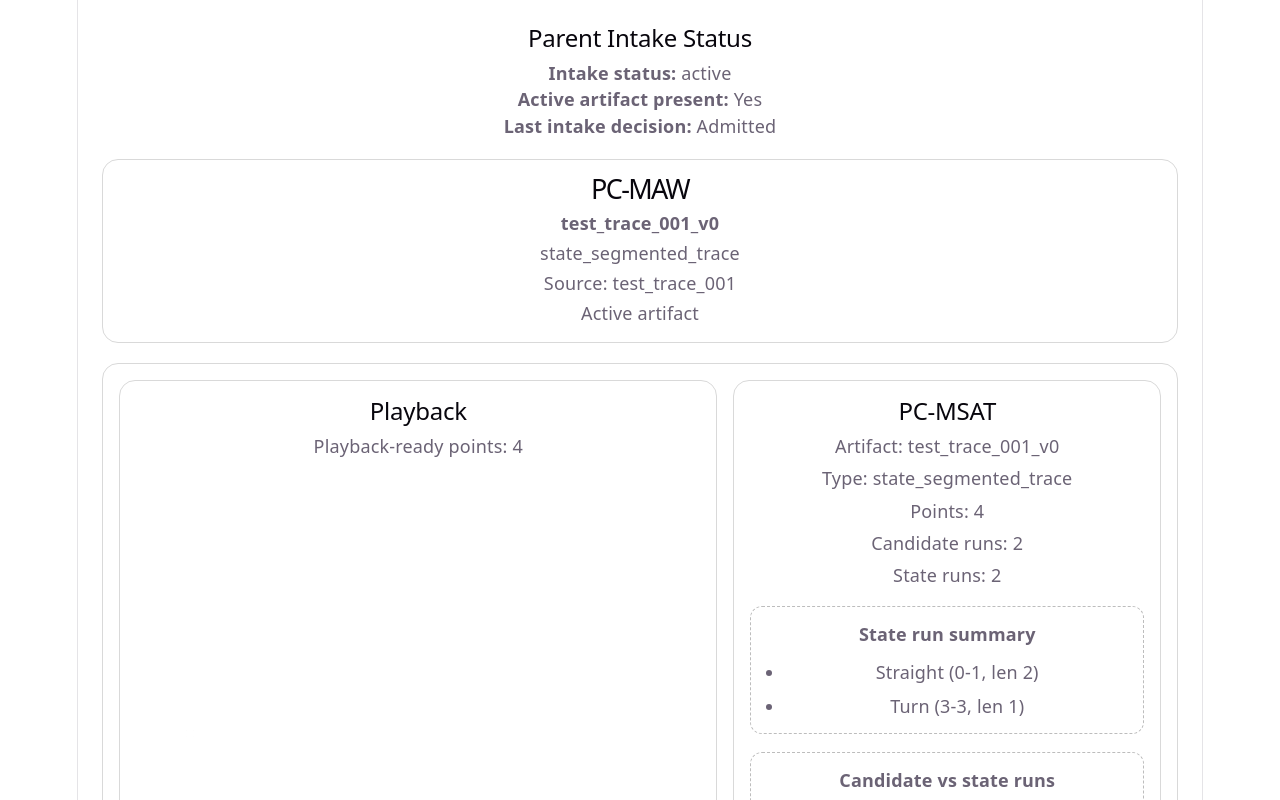
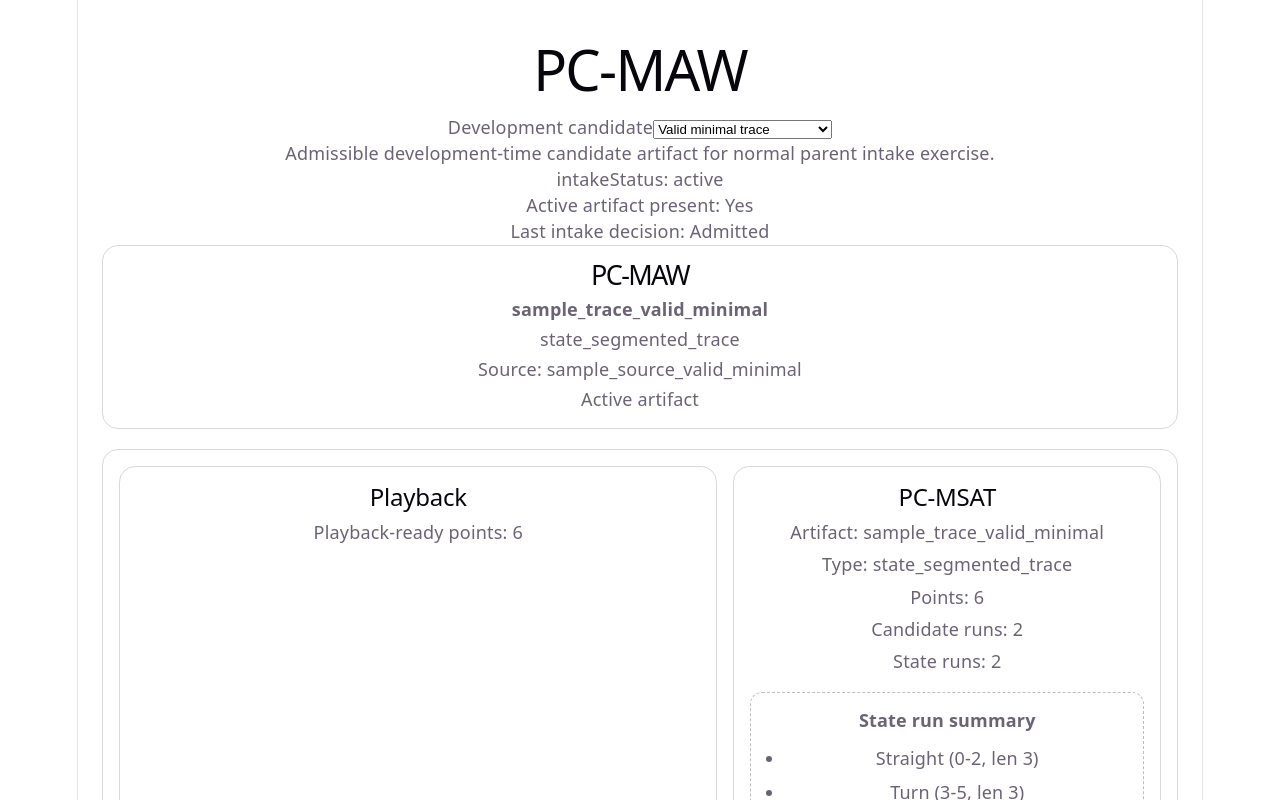
Before and after one commit to cperryresearch/pc-msat-audit-interface, a React (Vite) app in the folder pc-maw/: page / in a window 1280 px wide. Shown: the top 800 px of the page. Built offline with nearby package versions, Linux system fonts and the light colour scheme.

Commit message:
Add parent intake candidate switching exercise harness

```diff
--- a/pc-maw/src/App.tsx
+++ b/pc-maw/src/App.tsx
@@ -1,93 +1,103 @@
-import { useEffect, useState } from "react";
+import { useEffect, useMemo, useState } from "react";
 import "./App.css";
 import PCMAWShell from "./components/PCMAWShell";
-import { sampleArtifacts } from "./data/sampleArtifacts";
+import {
+  DEFAULT_SAMPLE_CANDIDATE_ID,
+  sampleCandidateArtifacts,
+} from "./data/sampleArtifacts";
 import type { ParentIntakeState } from "./types/pcmawIntakeTypes";
 import { createInitialParentIntakeState } from "./utils/createInitialParentIntakeState";
 import { attemptArtifactAdmission } from "./utils/attemptArtifactAdmission";
 
 export default function App() {
-  const candidateArtifact = sampleArtifacts.test_trace_001_v0;
+  const [selectedCandidateId, setSelectedCandidateId] = useState<string>(
+    DEFAULT_SAMPLE_CANDIDATE_ID,
+  );
+
+  const selectedCandidateEntry = useMemo(() => {
+    return (
+      sampleCandidateArtifacts.find(
+        (entry) => entry.id === selectedCandidateId,
+      ) ?? sampleCandidateArtifacts[0]
+    );
+  }, [selectedCandidateId]);
 
   const [parentIntakeState, setParentIntakeState] =
     useState<ParentIntakeState>(createInitialParentIntakeState);
 
   useEffect(() => {
+    if (!selectedCandidateEntry) {
+      return;
+    }
+
     setParentIntakeState((currentState) => {
       const { nextState } = attemptArtifactAdmission(
         currentState,
-        candidateArtifact,
+        selectedCandidateEntry.candidateArtifact,
       );
 
       return nextState;
     });
-  }, [candidateArtifact]);
+  }, [selectedCandidateEntry]);
 
   const lastIntakeResult = parentIntakeState.lastIntakeResult;
   const hasActiveArtifact = parentIntakeState.activeArtifact !== null;
 
-  if (!parentIntakeState.activeArtifact) {
   return (
-      <div className="pcmaw-shell">
-        <div className="panel">
-          <h2>Artifact Intake Failed</h2>
-          <p>
-            No active artifact is available because the candidate artifact was
-            not admitted by the bounded parent intake check.
+    <div className="app-shell">
+      <section className="parent-intake-panel">
+        <h1>PC-MAW</h1>
+
+        <div className="candidate-selector-row">
+          <label htmlFor="candidate-selector">Development candidate</label>
+          <select
+            id="candidate-selector"
+            value={selectedCandidateId}
+            onChange={(event) => setSelectedCandidateId(event.target.value)}
+          >
+            {sampleCandidateArtifacts.map((entry) => (
+              <option key={entry.id} value={entry.id}>
+                {entry.label}
+              </option>
+            ))}
+          </select>
+        </div>
+
+        <p className="candidate-description">
+          {selectedCandidateEntry?.description ?? "No candidate selected."}
         </p>
 
-          <div className="panel-section">
+        <div className="parent-status-block">
+          <p>intakeStatus: {parentIntakeState.intakeStatus}</p>
+          <p>Active artifact present: {hasActiveArtifact ? "Yes" : "No"}</p>
           <p>
-              <strong>Intake status:</strong> {parentIntakeState.intakeStatus}
-            </p>
-            <p>
-              <strong>Active artifact present:</strong>{" "}
-              {hasActiveArtifact ? "Yes" : "No"}
-            </p>
-            <p>
-              <strong>Last intake decision:</strong>{" "}
-              {lastIntakeResult?.is_admissible ? "Admitted" : "Refused"}
+            Last intake decision:{" "}
+            {lastIntakeResult === null
+              ? "None"
+              : lastIntakeResult.is_admissible
+                ? "Admitted"
+                : "Refused"}
           </p>
 
           {lastIntakeResult?.failure_stage && (
-              <p>
-                <strong>Failure stage:</strong> {lastIntakeResult.failure_stage}
+            <p>failure_stage: {lastIntakeResult.failure_stage}</p>
+          )}
+
+          {lastIntakeResult && lastIntakeResult.errors.length > 0 && (
+            <div className="parent-error-block">
+              {lastIntakeResult.errors.map((error, index) => (
+                <p key={`${error.category}-${index}`}>
+                  {error.category}: {error.message}
                 </p>
+              ))}
+            </div>
           )}
         </div>
+      </section>
 
-          {lastIntakeResult?.errors?.length ? (
-            <ul>
-              {lastIntakeResult.errors.map((error, index) => (
-                <li key={`${error.category}-${index}`}>
-                  <strong>{error.category}:</strong> {error.message}
-                </li>
-              ))}
-            </ul>
+      {parentIntakeState.activeArtifact ? (
+        <PCMAWShell activeArtifact={parentIntakeState.activeArtifact} />
       ) : null}
-        </div>
     </div>
   );
 }
-
-  return (
-    <div className="pcmaw-shell">
-      <div className="panel">
-        <h2>Parent Intake Status</h2>
-        <p>
-          <strong>Intake status:</strong> {parentIntakeState.intakeStatus}
-        </p>
-        <p>
-          <strong>Active artifact present:</strong>{" "}
-          {hasActiveArtifact ? "Yes" : "No"}
-        </p>
-        <p>
-          <strong>Last intake decision:</strong>{" "}
-          {lastIntakeResult?.is_admissible ? "Admitted" : "Refused"}
-        </p>
-      </div>
-
-      <PCMAWShell activeArtifact={parentIntakeState.activeArtifact} />
-    </div>
-  );
-}
--- a/pc-maw/src/data/sampleArtifacts.ts
+++ b/pc-maw/src/data/sampleArtifacts.ts
@@ -1,15 +1,213 @@
-import type { StateSegmentedTrace } from "../types/pcmawTypes";
+export type SampleCandidateEntry = {
+  id: string;
+  label: string;
+  description: string;
+  candidateArtifact: unknown;
+};
 
-export const sampleArtifactTestTrace001: StateSegmentedTrace = {
+const validMinimalTraceArtifact = {
   artifact: {
-    artifact_id: "test_trace_001_v0",
+    artifact_id: "sample_trace_valid_minimal",
     artifact_type: "state_segmented_trace",
+    ruleset_version: "v0",
   },
   provenance: {
-    source_id: "test_trace_001",
+    source_id: "sample_source_valid_minimal",
+    input_path: "sample/input/valid-minimal-trace.csv",
+    output_path: "sample/output/valid-minimal-trace.json",
   },
-  input_spec: {},
-  processing: {},
+  input_spec: {
+    projection: "planar",
+    cadence_seconds: 1,
+    n_points: 6,
+  },
+  processing: {
+    smoothing: {
+      method: "moving_average",
+      window: 3,
+    },
+    derivatives: {
+      method: "finite_difference",
+    },
+    masking: {
+      speed_min_for_curvature: 0.05,
+    },
+    persistence: {
+      min_run: 3,
+    },
+  },
+  state_model: {},
+  run_summary: {
+    candidate_state_runs: [
+      {
+        field: "candidate_state",
+        value: "Straight",
+        start_index: 0,
+        end_index: 2,
+        length: 3,
+      },
+      {
+        field: "candidate_state",
+        value: "Turn",
+        start_index: 3,
+        end_index: 5,
+        length: 3,
+      },
+    ],
+    state_runs: [
+      {
+        field: "state",
+        value: "Straight",
+        start_index: 0,
+        end_index: 2,
+        length: 3,
+      },
+      {
+        field: "state",
+        value: "Turn",
+        start_index: 3,
+        end_index: 5,
+        length: 3,
+      },
+    ],
+  },
+  points: [
+    {
+      t: 0,
+      x: 0,
+      y: 0,
+      x_smooth: 0,
+      y_smooth: 0,
+      dx_dt: 1,
+      dy_dt: 0,
+      speed: 1,
+      d2x_dt2: 0,
+      d2y_dt2: 0,
+      curvature: 0,
+      curvature_masked: false,
+      candidate_state: "Straight",
+      state: "Straight",
+      support_status: "supported",
+    },
+    {
+      t: 1,
+      x: 1,
+      y: 0,
+      x_smooth: 1,
+      y_smooth: 0,
+      dx_dt: 1,
+      dy_dt: 0,
+      speed: 1,
+      d2x_dt2: 0,
+      d2y_dt2: 0,
+      curvature: 0,
+      curvature_masked: false,
+      candidate_state: "Straight",
+      state: "Straight",
+      support_status: "supported",
+    },
+    {
+      t: 2,
+      x: 2,
+      y: 0,
+      x_smooth: 2,
+      y_smooth: 0,
+      dx_dt: 1,
+      dy_dt: 0,
+      speed: 1,
+      d2x_dt2: 0,
+      d2y_dt2: 0,
+      curvature: 0,
+      curvature_masked: false,
+      candidate_state: "Straight",
+      state: "Straight",
+      support_status: "supported",
+    },
+    {
+      t: 3,
+      x: 3,
+      y: 1,
+      x_smooth: 3,
+      y_smooth: 1,
+      dx_dt: 1,
+      dy_dt: 1,
+      speed: 1.41,
+      d2x_dt2: 0,
+      d2y_dt2: 1,
+      curvature: 0.2,
+      curvature_masked: false,
+      candidate_state: "Turn",
+      state: "Turn",
+      support_status: "supported",
+    },
+    {
+      t: 4,
+      x: 4,
+      y: 2,
+      x_smooth: 4,
+      y_smooth: 2,
+      dx_dt: 1,
+      dy_dt: 1,
+      speed: 1.41,
+      d2x_dt2: 0,
+      d2y_dt2: 0,
+      curvature: 0.2,
+      curvature_masked: false,
+      candidate_state: "Turn",
+      state: "Turn",
+      support_status: "supported",
+    },
+    {
+      t: 5,
+      x: 5,
+      y: 3,
+      x_smooth: 5,
+      y_smooth: 3,
+      dx_dt: 1,
+      dy_dt: 1,
+      speed: 1.41,
+      d2x_dt2: 0,
+      d2y_dt2: 0,
+      curvature: 0.2,
+      curvature_masked: false,
+      candidate_state: "Turn",
+      state: "Turn",
+      support_status: "supported",
+    },
+  ],
+};
+
+const missingRunSummaryCandidateArtifact = {
+  artifact: {
+    artifact_id: "sample_trace_missing_run_summary",
+    artifact_type: "state_segmented_trace",
+    ruleset_version: "v0",
+  },
+  provenance: {
+    source_id: "sample_source_missing_run_summary",
+    input_path: "sample/input/missing-run-summary.csv",
+    output_path: "sample/output/missing-run-summary.json",
+  },
+  input_spec: {
+    projection: "planar",
+    cadence_seconds: 1,
+    n_points: 3,
+  },
+  processing: {
+    smoothing: {
+      method: "moving_average",
+      window: 3,
+    },
+    derivatives: {
+      method: "finite_difference",
+    },
+    masking: {
+      speed_min_for_curvature: 0.05,
+    },
+    persistence: {
+      min_run: 3,
+    },
+  },
   state_model: {},
   points: [
     {
@@ -18,99 +216,334 @@ export const sampleArtifactTestTrace001: StateSegmentedTrace = {
       y: 0,
       x_smooth: 0,
       y_smooth: 0,
-      dx: null,
-      dy: null,
-      speed: null,
-      curvature: null,
+      dx_dt: 1,
+      dy_dt: 0,
+      speed: 1,
+      d2x_dt2: 0,
+      d2y_dt2: 0,
+      curvature: 0,
       curvature_masked: false,
       candidate_state: "Straight",
       state: "Straight",
-      support_status: null,
+      support_status: "supported",
     },
     {
       t: 1,
       x: 1,
-      y: 0.2,
+      y: 0,
       x_smooth: 1,
-      y_smooth: 0.2,
-      dx: 1,
-      dy: 0.2,
-      speed: 1.02,
-      curvature: 0.01,
+      y_smooth: 0,
+      dx_dt: 1,
+      dy_dt: 0,
+      speed: 1,
+      d2x_dt2: 0,
+      d2y_dt2: 0,
+      curvature: 0,
       curvature_masked: false,
       candidate_state: "Straight",
       state: "Straight",
-      support_status: null,
+      support_status: "supported",
     },
     {
       t: 2,
       x: 2,
-      y: 0.9,
+      y: 0,
       x_smooth: 2,
-      y_smooth: 0.9,
-      dx: 1,
-      dy: 0.7,
-      speed: 1.22,
-      curvature: 0.2,
+      y_smooth: 0,
+      dx_dt: 1,
+      dy_dt: 0,
+      speed: 1,
+      d2x_dt2: 0,
+      d2y_dt2: 0,
+      curvature: 0,
       curvature_masked: false,
-      candidate_state: "Turn",
-      state: null,
-      support_status: null,
-    },
-    {
-      t: 2,
-      x: 2,
-      y: 0.9,
-      x_smooth: 2,
-      y_smooth: 0.9,
-      dx: 1,
-      dy: 0.7,
-      speed: 1.22,
-      curvature: 0.2,
-      curvature_masked: false,
-      candidate_state: "Turn",
-      state: null,
-      support_status: null,
+      candidate_state: "Straight",
+      state: "Straight",
+      support_status: "supported",
     },
   ],
+};
+
+const zeroPointCandidateArtifact = {
+  artifact: {
+    artifact_id: "sample_trace_zero_point",
+    artifact_type: "state_segmented_trace",
+    ruleset_version: "v0",
+  },
+  provenance: {
+    source_id: "sample_source_zero_point",
+    input_path: "sample/input/zero-point.csv",
+    output_path: "sample/output/zero-point.json",
+  },
+  input_spec: {
+    projection: "planar",
+    cadence_seconds: 1,
+    n_points: 0,
+  },
+  processing: {
+    smoothing: {
+      method: "moving_average",
+      window: 3,
+    },
+    derivatives: {
+      method: "finite_difference",
+    },
+    masking: {
+      speed_min_for_curvature: 0.05,
+    },
+    persistence: {
+      min_run: 3,
+    },
+  },
+  state_model: {},
+  run_summary: {
+    candidate_state_runs: [],
+    state_runs: [],
+  },
+  points: [],
+};
+
+const artifactLevelUnassignedCandidateArtifact = {
+  artifact: {
+    artifact_id: "sample_trace_artifact_level_unassigned",
+    artifact_type: "state_segmented_trace",
+    ruleset_version: "v0",
+  },
+  provenance: {
+    source_id: "sample_source_artifact_level_unassigned",
+    input_path: "sample/input/artifact-level-unassigned.csv",
+    output_path: "sample/output/artifact-level-unassigned.json",
+  },
+  input_spec: {
+    projection: "planar",
+    cadence_seconds: 1,
+    n_points: 3,
+  },
+  processing: {
+    smoothing: {
+      method: "moving_average",
+      window: 3,
+    },
+    derivatives: {
+      method: "finite_difference",
+    },
+    masking: {
+      speed_min_for_curvature: 0.05,
+    },
+    persistence: {
+      min_run: 3,
+    },
+  },
+  state_model: {},
   run_summary: {
     candidate_state_runs: [
       {
         field: "candidate_state",
         value: "Straight",
         start_index: 0,
-        end_index: 1,
-        length: 2,
+        end_index: 2,
+        length: 3,
       },
+    ],
+    state_runs: [],
+  },
+  points: [
+    {
+      t: 0,
+      x: 0,
+      y: 0,
+      x_smooth: 0,
+      y_smooth: 0,
+      dx_dt: 1,
+      dy_dt: 0,
+      speed: 1,
+      d2x_dt2: 0,
+      d2y_dt2: 0,
+      curvature: 0,
+      curvature_masked: false,
+      candidate_state: "Straight",
+      state: "Straight",
+      support_status: "supported",
+    },
+    {
+      t: 1,
+      x: 1,
+      y: 0,
+      x_smooth: 1,
+      y_smooth: 0,
+      dx_dt: 1,
+      dy_dt: 0,
+      speed: 1,
+      d2x_dt2: 0,
+      d2y_dt2: 0,
+      curvature: 0,
+      curvature_masked: false,
+      candidate_state: "Straight",
+      state: "Unassigned",
+      support_status: "supported",
+    },
+    {
+      t: 2,
+      x: 2,
+      y: 0,
+      x_smooth: 2,
+      y_smooth: 0,
+      dx_dt: 1,
+      dy_dt: 0,
+      speed: 1,
+      d2x_dt2: 0,
+      d2y_dt2: 0,
+      curvature: 0,
+      curvature_masked: false,
+      candidate_state: "Straight",
+      state: "Straight",
+      support_status: "supported",
+    },
+  ],
+};
+
+const invalidRunCoherenceCandidateArtifact = {
+  artifact: {
+    artifact_id: "sample_trace_invalid_run_coherence",
+    artifact_type: "state_segmented_trace",
+    ruleset_version: "v0",
+  },
+  provenance: {
+    source_id: "sample_source_invalid_run_coherence",
+    input_path: "sample/input/invalid-run-coherence.csv",
+    output_path: "sample/output/invalid-run-coherence.json",
+  },
+  input_spec: {
+    projection: "planar",
+    cadence_seconds: 1,
+    n_points: 3,
+  },
+  processing: {
+    smoothing: {
+      method: "moving_average",
+      window: 3,
+    },
+    derivatives: {
+      method: "finite_difference",
+    },
+    masking: {
+      speed_min_for_curvature: 0.05,
+    },
+    persistence: {
+      min_run: 3,
+    },
+  },
+  state_model: {},
+  run_summary: {
+    candidate_state_runs: [
       {
         field: "candidate_state",
-        value: "Turn",
-        start_index: 2,
-        end_index: 3,
-        length: 2,
+        value: "Straight",
+        start_index: 0,
+        end_index: 2,
+        length: 3,
       },
     ],
     state_runs: [
       {
         field: "state",
         value: "Straight",
-        start_index: 0,
+        start_index: 2,
         end_index: 1,
-        length: 2,
-      },
-      {
-        field: "state",
-        value: "Turn",
-        start_index: 3,
-        end_index: 3,
         length: 1,
       },
     ],
   },
+  points: [
+    {
+      t: 0,
+      x: 0,
+      y: 0,
+      x_smooth: 0,
+      y_smooth: 0,
+      dx_dt: 1,
+      dy_dt: 0,
+      speed: 1,
+      d2x_dt2: 0,
+      d2y_dt2: 0,
+      curvature: 0,
+      curvature_masked: false,
+      candidate_state: "Straight",
+      state: "Straight",
+      support_status: "supported",
+    },
+    {
+      t: 1,
+      x: 1,
+      y: 0,
+      x_smooth: 1,
+      y_smooth: 0,
+      dx_dt: 1,
+      dy_dt: 0,
+      speed: 1,
+      d2x_dt2: 0,
+      d2y_dt2: 0,
+      curvature: 0,
+      curvature_masked: false,
+      candidate_state: "Straight",
+      state: "Straight",
+      support_status: "supported",
+    },
+    {
+      t: 2,
+      x: 2,
+      y: 0,
+      x_smooth: 2,
+      y_smooth: 0,
+      dx_dt: 1,
+      dy_dt: 0,
+      speed: 1,
+      d2x_dt2: 0,
+      d2y_dt2: 0,
+      curvature: 0,
+      curvature_masked: false,
+      candidate_state: "Straight",
+      state: "Straight",
+      support_status: "supported",
+    },
+  ],
 };
 
-export const sampleArtifacts: Record<string, StateSegmentedTrace> = {
-  test_trace_001_v0: sampleArtifactTestTrace001,
-};
+export const DEFAULT_SAMPLE_CANDIDATE_ID = "valid-minimal-trace";
 
-export const defaultSampleArtifact = sampleArtifactTestTrace001;
+export const sampleCandidateArtifacts: SampleCandidateEntry[] = [
+  {
+    id: "valid-minimal-trace",
+    label: "Valid minimal trace",
+    description:
+      "Admissible development-time candidate artifact for normal parent intake exercise.",
+    candidateArtifact: validMinimalTraceArtifact,
+  },
+  {
+    id: "missing-run-summary",
+    label: "Missing run_summary",
+    description:
+      "Refusal candidate missing the required top-level run_summary block.",
+    candidateArtifact: missingRunSummaryCandidateArtifact,
+  },
+  {
+    id: "zero-point-artifact",
+    label: "Zero-point artifact",
+    description: "Refusal candidate with points present as an empty array.",
+    candidateArtifact: zeroPointCandidateArtifact,
+  },
+  {
+    id: "artifact-level-unassigned",
+    label: 'Artifact-level "Unassigned"',
+    description:
+      'Refusal candidate using "Unassigned" as an artifact-level point state value.',
+    candidateArtifact: artifactLevelUnassignedCandidateArtifact,
+  },
+  {
+    id: "invalid-run-coherence",
+    label: "Invalid run coherence",
+    description:
+      "Refusal candidate with a run entry coherence violation where end_index is less than start_index.",
+    candidateArtifact: invalidRunCoherenceCandidateArtifact,
+  },
+];
```
Lines whose indentation alone changed are shown as unchanged.
